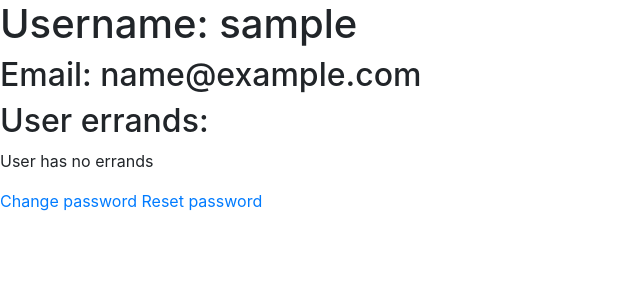
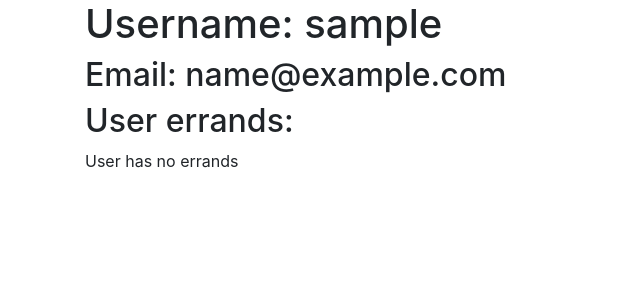
Before and after one commit to karol-bekieszczuk/errander, a Django app: page /accounts/1/ in a window 1280 px wide. Shown: the part 56-356 px from the top of the page, without its empty margins (0-640 px from the left). Run offline with Django 4.2, Linux system fonts and the light colour scheme; the visitor is signed in with stand-in values (Sample User, id 1); data comes from the database, SQL or seed files in the repository; data that the repository does not hold is empty; style sheets or scripts are compiled from the project's sources; some libraries are stand-ins or nearby versions.

Commit message:
added scss preprocessor, polished style

```diff
--- a/accounts/templates/accounts/profile.html
+++ b/accounts/templates/accounts/profile.html
@@ -1,6 +1,14 @@
 {% extends 'base.html' %}
 
 {% block title %}Profile{% endblock %}
+
+{% block extedn_header %}
+{% load compress %}
+{% load static %}
+{% compress css %}
+        <link type="text/x-scss" href="{% static 'css/main.scss' %}" rel="stylesheet" media="screen">
+    {% endcompress %}
+{% endblock %}
 
 {% block content %}
 
@@ -14,9 +22,5 @@
         <p>User has no errands</p>
     {% endfor %}
 </ul>
-{% if object.id == user.id %}
-    <a href="{% url 'password_change' %}">Change password</a>
-    <a href="{% url 'password_reset' %}">Reset password</a>
-{% endif %}
 
 {% endblock %}
--- a/static/css/main.css
+++ /dev/null
@@ -1,22 +0,0 @@
-html,
-body {
-  height: 100%;
-  margin: 0;
-  padding: 0;
-  background-color: white;
-}
-
-.nav-item.dropdown a {
-    color: white !important;
-}
-
-.dropdown-menu {
-    background-color: #0275d8;
-}
-
-.navbar-text a {
-    color: white !important;
-}
-
-.dropdown-item:focus, .dropdown-item:hover {
-background-color: #034f84;}
--- /dev/null
+++ b/static/css/main.scss
@@ -0,0 +1,26 @@
+$main-color: white;
+
+html,
+body {
+    height: 100%;
+    margin: 0;
+    padding: 0;
+    background-color: $main-color;
+
+}
+.profile-btn:focus, .profile-btn:hover {
+    background-color: lightblue;
+}
+.navbar {
+    a {
+        color: $main-color !important;
+    }
+
+    .dropdown-menu {
+        background-color: #0275d8;
+    }
+
+    .dropdown-item:focus, .dropdown-item:hover {
+        background-color: #034f84;
+    }
+}
--- a/templates/base.html
+++ b/templates/base.html
@@ -1,6 +1,7 @@
 <!DOCTYPE html>
 <html lang="en">
 <head>
+    {% load compress %}
     <title>
         {% block title %}
         {% endblock %}
@@ -11,7 +12,9 @@
     <script src="https://cdn.jsdelivr.net/npm/popper.js@1.14.7/dist/umd/popper.min.js" integrity="sha384-UO2eT0CpHqdSJQ6hJty5KVphtPhzWj9WO1clHTMGa3JDZwrnQq4sF86dIHNDz0W1" crossorigin="anonymous"></script>
     <script src="https://cdn.jsdelivr.net/npm/bootstrap@4.3.1/dist/js/bootstrap.min.js" integrity="sha384-JjSmVgyd0p3pXB1rRibZUAYoIIy6OrQ6VrjIEaFf/nJGzIxFDsf4x0xIM+B07jRM" crossorigin="anonymous"></script>
     {% load static %}
-    <link rel="stylesheet" href="{% static 'css/main.css' %}" />
+    {% compress css %}
+        <link type="text/x-scss" href="{% static 'css/main.scss' %}" rel="stylesheet" media="screen">
+    {% endcompress %}
     {% block extend_header %}
     {% endblock %}
 </head>
@@ -43,6 +46,7 @@
                             <a class="dropdown-item" href="{% url 'accounts:signup' %}">New user</a>
                         {% endif %}
                         <a class="dropdown-item" href="{% url 'accounts:profile' user.id %}">Profile</a>
+                        <a class="dropdown-item" href="{% url 'password_reset' %}">Reset password</a>
                     </div>
                 </li>
 
@@ -58,7 +62,7 @@
         </div>
     </nav>
 
-    <div>
+    <div class="container">
         {% include 'messages.html' %}
 
         {% block content %}
```
Also changed, not shown: errander/settings.py (+9 -3 lines), requirements.txt (+11 -3 lines), 1 other file.
